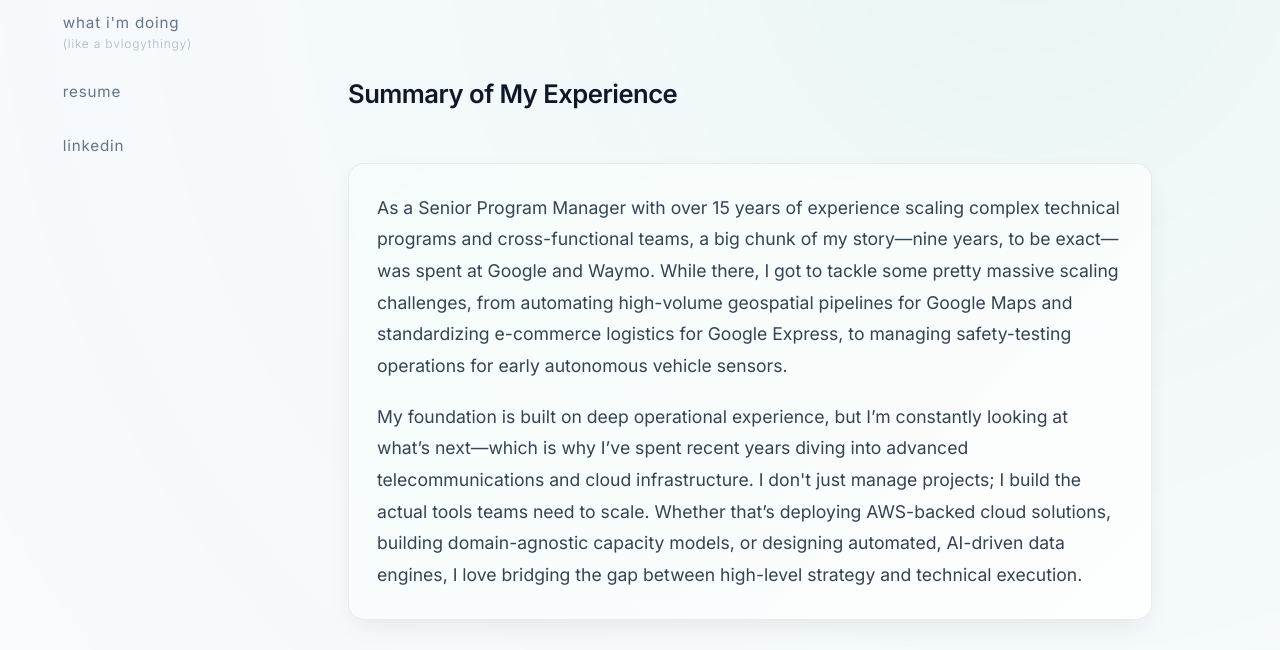
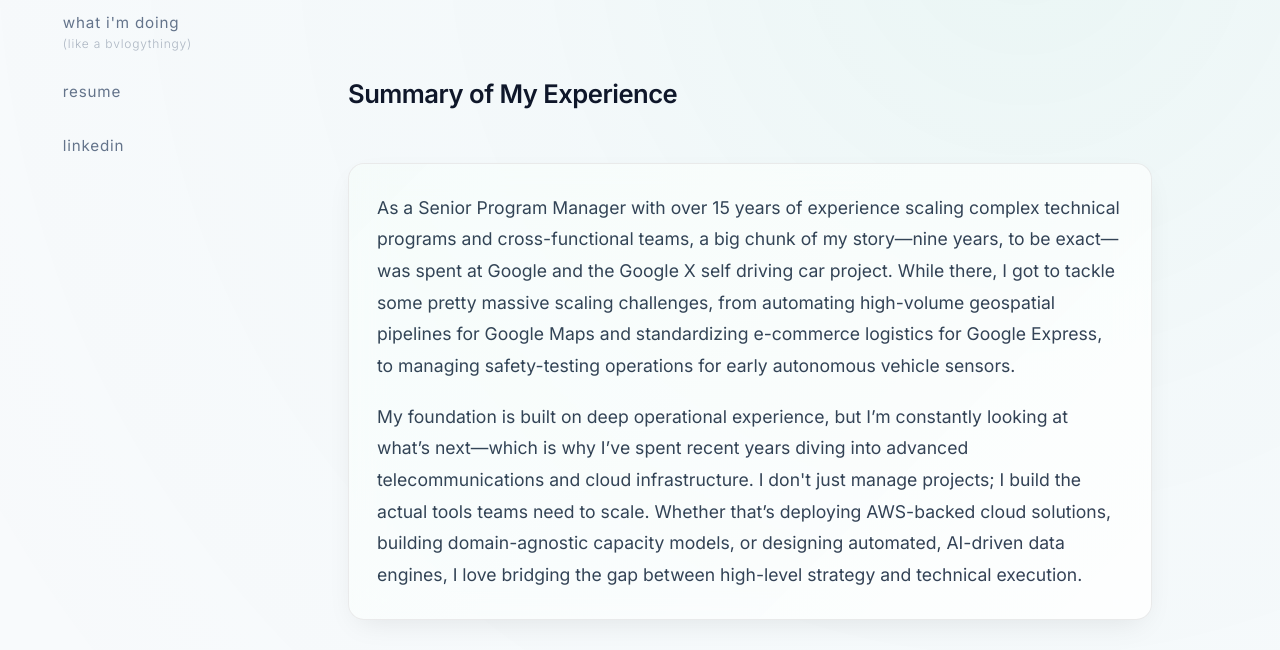
Before and after one commit to bscoggin-dev/brendantscoggin.com, a website built with Vite: page who-i-am.html in a window 1280 px wide. Shown: the part 150-800 px from the top of the page. Built offline with nearby package versions, Linux system fonts and the light colour scheme.

Commit message:
content: replace Waymo references with Google X self driving car project

```diff
--- a/who-i-am.html
+++ b/who-i-am.html
@@ -4,7 +4,7 @@
     <meta charset="UTF-8">
     <meta name="viewport" content="width=device-width, initial-scale=1.0">
     <title>Who I Am - Brendan Scoggin</title>
-    <meta name="description" content="Brendan Scoggin's professional profile, bridging systems operations, technical pipeline optimization, and cloud architecture across Google, Waymo, and AWS.">
+    <meta name="description" content="Brendan Scoggin's professional profile, bridging systems operations, technical pipeline optimization, and cloud architecture across Google, the Google X self driving car project, and AWS.">
     <link rel="stylesheet" href="brendan_style.css">
 </head>
 <body>
@@ -27,7 +27,7 @@
 
                 <section class="experience-item" id="about-intro">
                     <p style="font-size: 1.1rem; line-height: 1.8; margin-bottom: 0;">
-                        As a Senior Program Manager with over 15 years of experience scaling complex technical programs and cross-functional teams, a big chunk of my story—nine years, to be exact—was spent at Google and Waymo. While there, I got to tackle some pretty massive scaling challenges, from automating high-volume geospatial pipelines for Google Maps and standardizing e-commerce logistics for Google Express, to managing safety-testing operations for early autonomous vehicle sensors.
+                        As a Senior Program Manager with over 15 years of experience scaling complex technical programs and cross-functional teams, a big chunk of my story—nine years, to be exact—was spent at Google and the Google X self driving car project. While there, I got to tackle some pretty massive scaling challenges, from automating high-volume geospatial pipelines for Google Maps and standardizing e-commerce logistics for Google Express, to managing safety-testing operations for early autonomous vehicle sensors.
                     </p>
                     <p style="font-size: 1.1rem; line-height: 1.8; margin-top: 1.2rem; margin-bottom: 0;">
                         My foundation is built on deep operational experience, but I’m constantly looking at what’s next—which is why I’ve spent recent years diving into advanced telecommunications and cloud infrastructure. I don't just manage projects; I build the actual tools teams need to scale. Whether that’s deploying AWS-backed cloud solutions, building domain-agnostic capacity models, or designing automated, AI-driven data engines, I love bridging the gap between high-level strategy and technical execution.
```
